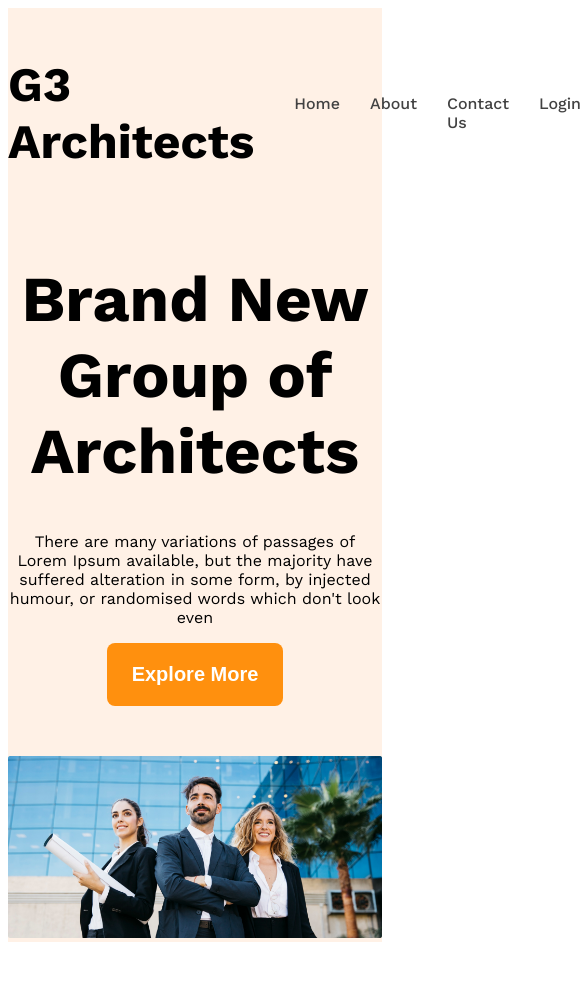
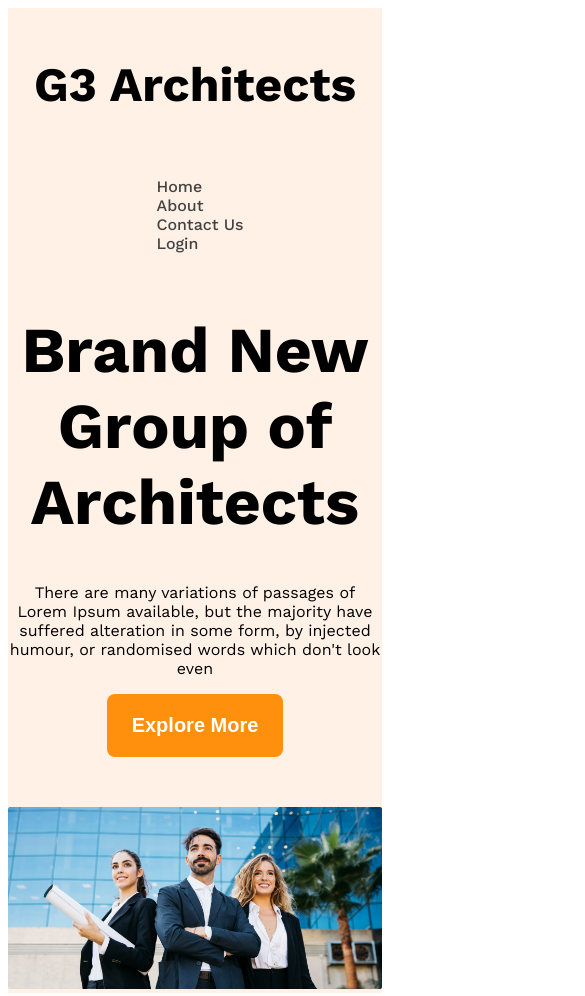
Before and after one commit to SHARIFA-AKHTER/g3-architect-website, a plain HTML site: page index.html in a window 390 px wide. Shown: the top 996 px of the page, 585 px wide, since content can reach past the window. Before the commit the page ends 950 px from the top, so only its background shows below. Drawn offline with nearby package versions, Linux system fonts and the light colour scheme.

Commit message:
added an mobile screen media

```diff
--- a/styles/architects.css
+++ b/styles/architects.css
@@ -76,3 +76,10 @@
 .banner-image{
     width: 100%;
 }
+
+/* responsive media query */
+@media screen and (max-width:576px ){
+    .navbar, .nav-links{
+        flex-direction: column;
+    }
+}
```
